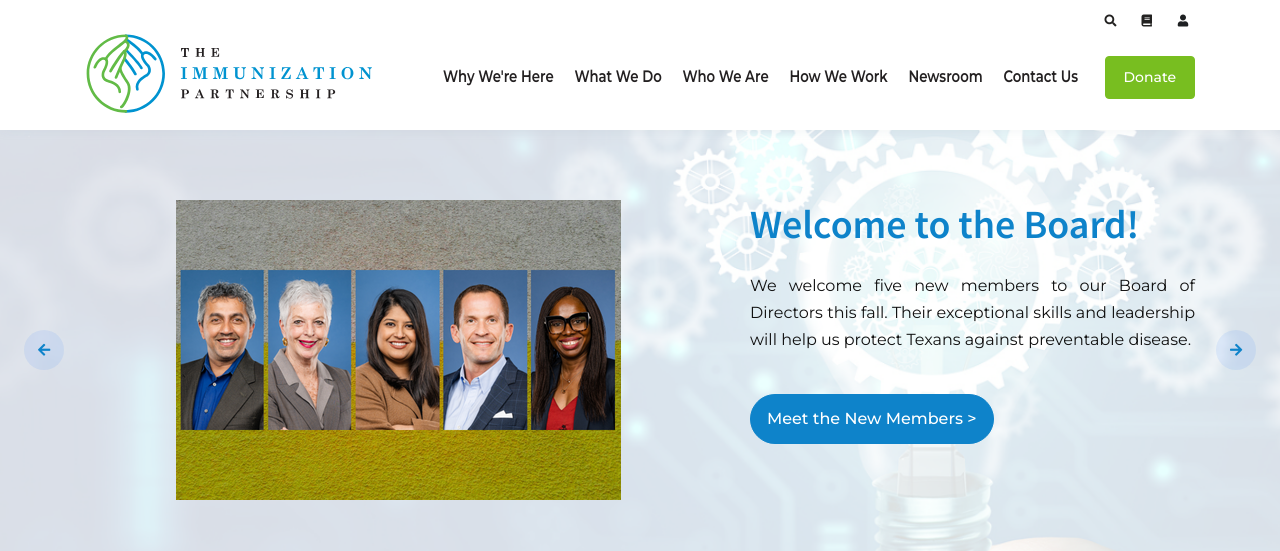
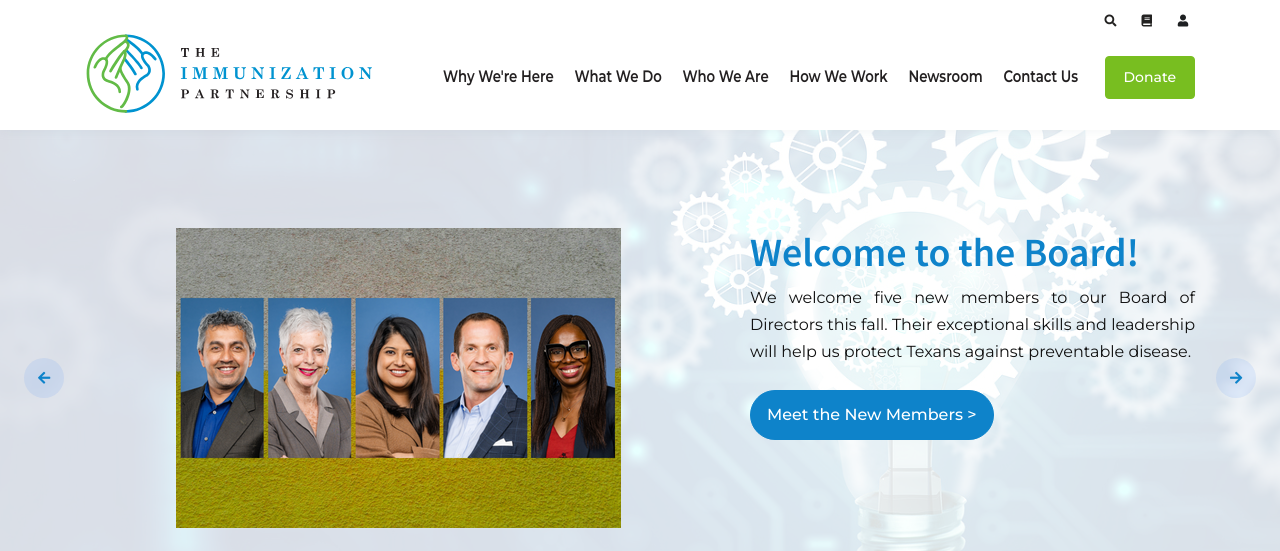
Before and after one commit to aitshuber/immunizecc, a Jekyll site: the page built from home.html, in a window 1280 px wide. Shown: the top 551 px of the page. Built offline with Jekyll 4.4.1, drawn with Linux system fonts in a browser that asks for light colours; some web fonts are replaced; a script that is not in the unit is left out; comment, search, counter and statistics services are not loaded; grey boxes are pictures that could not be loaded.

Commit message:
make adjustments to home page

```diff
--- a/_layouts/default.html
+++ b/_layouts/default.html
@@ -13,7 +13,7 @@
     <!-- NAVBAR -->
    {% include nav.html %}
    <!-- Hero -->
-  <main id="content" role="main" class="py-0 py-md-11">
+  <main id="content" role="main" class="py-0 space-top-md-3">
     {{ content }}
   </main>
     <!-- FOOTER -->
--- a/home.html
+++ b/home.html
@@ -24,12 +24,12 @@
 <!-- Hero v1 Section -->
     <div class="u-hero-v1">
         <!-- Hero Carousel Main -->
-        <div id="heroNav" class="js-slick-carousel u-slick" data-infinite="true" data-autoplay="true" data-adaptive-height="true" data-speed="80000" data-pagi-classes="text-center position-absolute position-absolute right-0 bottom-0 left-0 u-slick__pagination u-slick__pagination--primary" data-arrows-classes="d-none d-lg-inline-block u-slick__arrow u-slick__arrow-centered--y rounded-circle" data-arrow-left-classes="fas fa-arrow-left u-slick__arrow-inner u-slick__arrow-inner--left ml-lg-2 ml-xl-4" data-arrow-right-classes="fas fa-arrow-right u-slick__arrow-inner u-slick__arrow-inner--right mr-lg-2 mr-xl-4">
+        <div id="heroNav" class="js-slick-carousel u-slick" data-infinite="true" data-autoplay="true" data-adaptive-height="true" data-speed="80000"  data-arrows-classes="d-none d-lg-inline-block u-slick__arrow u-slick__arrow-centered--y rounded-circle" data-arrow-left-classes="fas fa-arrow-left u-slick__arrow-inner u-slick__arrow-inner--left ml-lg-2 ml-xl-4" data-arrow-right-classes="fas fa-arrow-right u-slick__arrow-inner u-slick__arrow-inner--right mr-lg-2 mr-xl-4">
              {% for item in site.data.home-banner %}
                 <div class="js-slide">
                 <!-- Slide #1 -->
-                <div class="d-flex align-items-lg-center u-hero-v1__main hv-60" style="background-image: url({{item.Background-Image}});">
-                            <div class="container space-md-4 space-bottom-3 space-top-2 space-xl-3 justify-content-center">
+                <div class="d-flex align-items-lg-center u-hero-v1__main " style="background-image: url({{item.Background-Image}});">
+                            <div class="container space-md-2 space-1 space-xl-1 justify-content-center">
                                 <div class="row justify-content-center text-center text-lg-left">
                                   <div class="col-md-12 col-lg-5 col-sm-12 col-12 h-300p mx-auto" style="min-width:200px">
                                     <img src="{{item.Image}}" class="img-fluid object-cover mx-auto pb-4 pb-md-0" style="width:450px;height:300px" />
@@ -39,11 +39,11 @@
                                         <h1 class="immunizetitle text-primary text-lh-sm">{{item.Title}}</h1>
                                         {% endif %}
                                         {% if item.Sub-Text %}
-                                        <p class="mt-4">{{item.Sub-Text}}</p>
+                                        <p class="mt-2">{{item.Sub-Text}}</p>
                                         {% endif %}
                                         <div>
                                           {% if item.Button-Text %}
-                                        <a href="{{item.Button-Text}}" class="btn btn-sm-wide btn-primary transition-3d-hover mt-4 btn-pill" {% if item.external-link != true  %}{% else %}target="_blank"{% endif %}>
+                                        <a href="{{item.Button-Text}}" class="btn btn-sm-wide btn-primary transition-3d-hover mt-2 btn-pill" {% if item.external-link != true  %}{% else %}target="_blank"{% endif %}>
                                             {{item.Button-Text}} >
                                         </a>
                                         {% endif %}
@@ -95,7 +95,7 @@
     <div class="row justify-content-lg-between">
        <div class="col-md-12 mx-md-auto space-1 text-center">
                 <h2 class="h1 text-primary immunizetitle text-center font-weight-light editable font-weight-semi-bold">We're a voice for Texans who want to prevent disease</h2>
-                <p class="lead editable">
+                <p class="lead editable text-center">
                   <em>Prevention depends on ensuring access to vaccines and increasing immunization rates.</em>
                 </p>
         </div>
@@ -117,7 +117,7 @@
          <article class="card h-100 border border-primary">
              <img class="card-img-top editable" alt="Image Description" width="5616" src="/assets/img/the-immunization-partnership/12806078-10153487836283753-3452839548443446928-n.jpg" />
              <div class="card-body px-5 pt-5 editable">
-                 <p class="mb-0">Well informed communities are critical in helping to improve vaccine confidence and advance immunization practice.</p>
+                 <p class="mb-0 ">Well informed communities are critical in helping to improve vaccine confidence and advance immunization practice.</p>
              </div>
              <div class="card-footer border-0">
                <a class="btn btn-sm-wide btn-primary btn-pill editable" href="how-we-educate">How We Educate</a>
@@ -147,7 +147,7 @@
        <div class="container space-1">
        <div class="row text-center">
         <div class="col-8 pt-8 mx-auto">
-          <p class="lead text-white mb-0 font-size-2">{{page.call-to-action.text}}</p>
+          <p class="lead text-white mb-0 font-size-2 text-shadow text-center">{{page.call-to-action.text}}</p>
         </div>
        </div>
         <div class="row text-center">
@@ -166,8 +166,8 @@
     <div class="container space-2 px-lg-7" style="margin-top: 0% !important">
             <div class="row justify-content-center">
 
-               <div class="col-md-6 col-12 px-5">
-                  <h2 class="h3 text-primary text-left editable font-weight-bolder">
+               <div class="col-md-6 col-12">
+                  <h2 class="h1 text-primary text-left editable font-weight-semi-bold">
                     LATEST NEWS
                   </h2>
 
@@ -175,8 +175,6 @@
            <article class="h-100">
               <div>
                  <a href="{{ post.url | absolute_url }}"><h5 class="font-weight-semi-bold text-primary" style="line-height:1.2em">{{ post.title }}</h5></a>
-
-
                <div><h6 class="text-primary font-italic"><a href="{{ post.source-url }}" class="text-center">{{ post.source }}</a> </h6> <h6 class="font-size-1">{{post.date | date: "%b %-d %Y"}}</h6> </div>
                   <p>{{ post.content | strip | strip_html | truncatewords:25 }} <a href="{{ post.url | absolute_url }}" class="text-success font-weight-bold">Read More</a></p>
               </div>
@@ -189,9 +187,12 @@
 
            {% endfor %}
                </div>
-               <div class="col-lg-4 col-12 mb-2 card shadow bg-soft-primary rounded-lg">
-                   <div class="p-lg-2 pt-md-0 editable">
-                     <img class="card-img-top max-h-225 pt-3 pb-5" src="{{ page.main-topic.image }}" alt="Image Description" />
+               <div class="col-lg-6 col-12">
+                 <h2 class="h1 text-primary text-left editable font-weight-semi-bold">
+                   HOT SPOT
+                 </h2>
+                   <div class="p-lg-2 pt-md-0 editable card shadow bg-soft-primary rounded-lg">
+                     <img class="card-img-top max-h-225" src="{{ page.main-topic.image }}"/>
                      <div class="card-body">
                      <a href="{{ page.main-topic.url | absolute_url }}"><h3 class="font-weight-semi-bold immunizetitle text-primary">{{ page.main-topic.title }}</h3></a>
                      </div>
```
Also changed, not shown: assets/css/theme.css.
